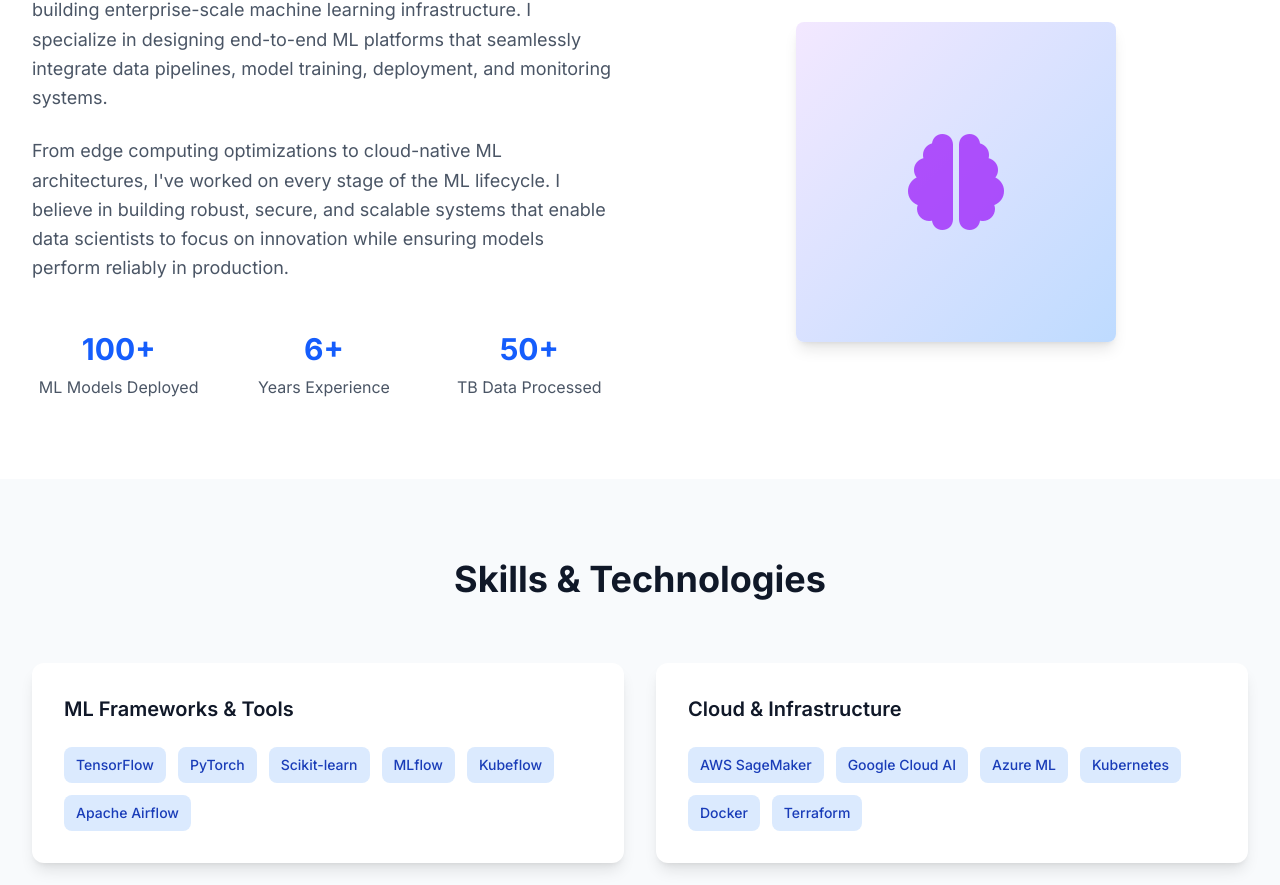
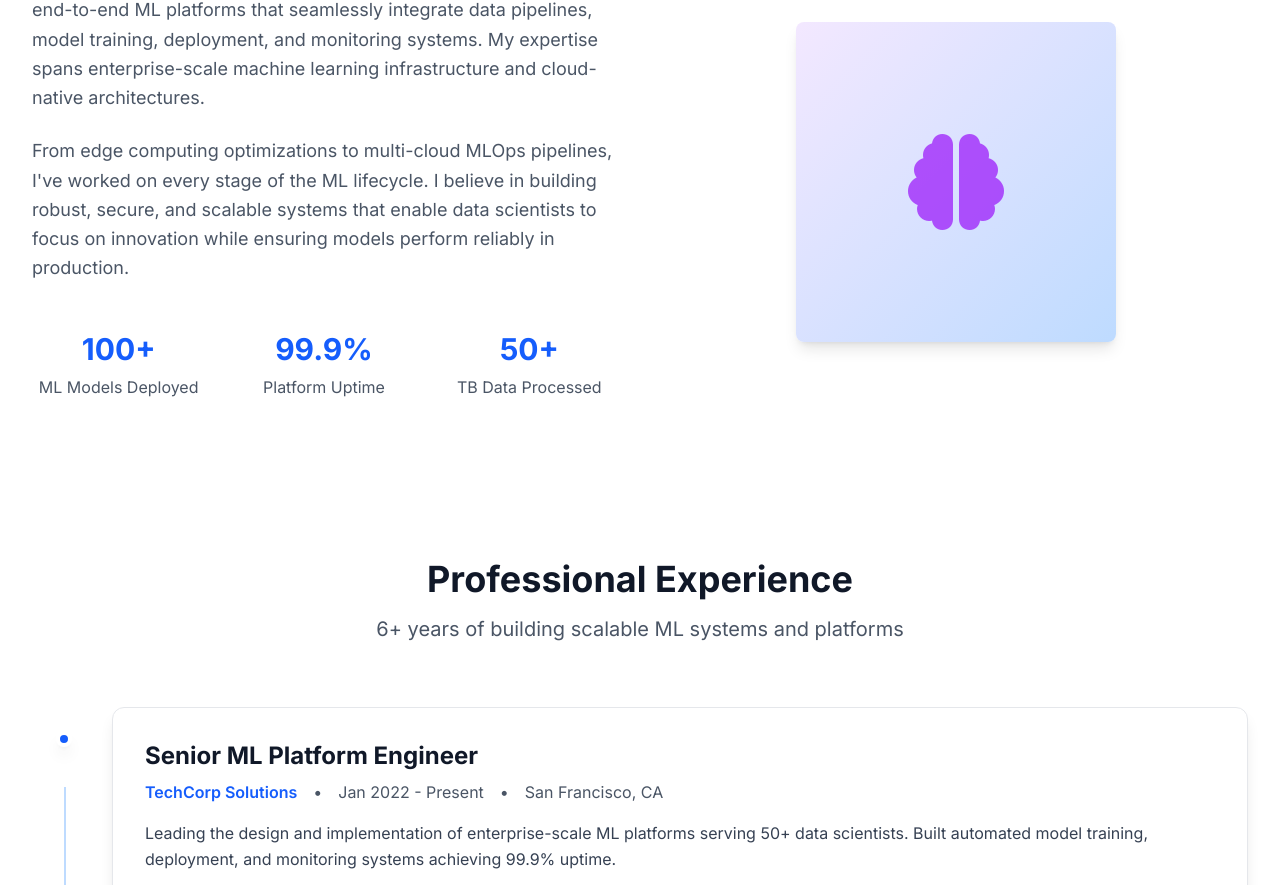
Before and after one commit to Atul-Anand-Jha/atul-anand.github.io, a Next.js app: page / in a window 1280 px wide. Shown: the part 1018-1903 px from the top of the page. Built offline with nearby package versions, Linux system fonts and the light colour scheme.

Commit message:
Add Experience section with mathematical experience calculation

```diff
--- a/src/app/page.tsx
+++ b/src/app/page.tsx
@@ -1,5 +1,6 @@
 import Hero from '@/components/Hero'
 import About from '@/components/About'
+import Experience from '@/components/Experience'
 import Skills from '@/components/Skills'
 import Projects from '@/components/Projects'
 import Contact from '@/components/Contact'
@@ -9,6 +10,7 @@ export default function Home() {
     <main>
       <Hero />
       <About />
+      <Experience />
       <Skills />
       <Projects />
       <Contact />
--- a/src/components/About.tsx
+++ b/src/components/About.tsx
@@ -9,12 +9,12 @@ export default function About() {
         <div className="grid grid-cols-1 lg:grid-cols-2 gap-12 items-center">
           <div className="space-y-6">
             <p className="text-lg text-gray-600 leading-relaxed">
-              I&apos;m a passionate ML Platform Engineer with 6 years of experience building enterprise-scale
-              machine learning infrastructure. I specialize in designing end-to-end ML platforms that
+              I&apos;m a passionate ML Platform Engineer specializing in designing end-to-end ML platforms that
               seamlessly integrate data pipelines, model training, deployment, and monitoring systems.
+              My expertise spans enterprise-scale machine learning infrastructure and cloud-native architectures.
             </p>
             <p className="text-lg text-gray-600 leading-relaxed">
-              From edge computing optimizations to cloud-native ML architectures, I&apos;ve worked on every
+              From edge computing optimizations to multi-cloud MLOps pipelines, I&apos;ve worked on every
               stage of the ML lifecycle. I believe in building robust, secure, and scalable systems
               that enable data scientists to focus on innovation while ensuring models perform reliably in production.
             </p>
@@ -25,8 +25,8 @@ export default function About() {
                 <p className="text-gray-600 mt-2">ML Models Deployed</p>
               </div>
               <div className="text-center">
-                <h3 className="text-3xl font-bold text-blue-600">6+</h3>
-                <p className="text-gray-600 mt-2">Years Experience</p>
+                <h3 className="text-3xl font-bold text-blue-600">99.9%</h3>
+                <p className="text-gray-600 mt-2">Platform Uptime</p>
               </div>
               <div className="text-center">
                 <h3 className="text-3xl font-bold text-blue-600">50+</h3>
--- /dev/null
+++ b/src/components/Experience.tsx
@@ -0,0 +1,175 @@
+'use client'
+
+export default function Experience() {
+  // Calculate experience from January 1, 2019 to current date
+  const getExperience = () => {
+    const startDate = new Date('2019-01-01')
+    const currentDate = new Date()
+
+    // Calculate total days
+    const totalDays = Math.floor((currentDate.getTime() - startDate.getTime()) / (1000 * 60 * 60 * 24))
+
+    // Calculate years and remaining days
+    const years = Math.floor(totalDays / 365.25) // Using 365.25 to account for leap years
+    const remainingDays = totalDays - (years * 365.25)
+
+    // If remaining days are within ±30 days of a full year, show exact years
+    // Otherwise show n+ years
+    if (Math.abs(remainingDays) <= 30) {
+      return `${years} years`
+    } else {
+      return `${years}+ years`
+    }
+  }
+
+  const experiences = [
+    {
+      id: 1,
+      company: "TechCorp Solutions",
+      position: "Senior ML Platform Engineer",
+      duration: "Jan 2022 - Present",
+      location: "San Francisco, CA",
+      description: "Leading the design and implementation of enterprise-scale ML platforms serving 50+ data scientists. Built automated model training, deployment, and monitoring systems achieving 99.9% uptime.",
+      achievements: [
+        "Designed and deployed ML platform handling 1000+ models in production",
+        "Reduced model deployment time by 75% through automated CI/CD pipelines",
+        "Implemented real-time monitoring system reducing model drift detection time by 90%",
+        "Led team of 8 engineers across ML infrastructure and DevOps"
+      ],
+      technologies: ["Kubernetes", "MLflow", "Apache Airflow", "AWS SageMaker", "Terraform"]
+    },
+    {
+      id: 2,
+      company: "DataFlow Industries",
+      position: "ML Platform Engineer",
+      duration: "Jun 2020 - Dec 2021",
+      location: "Austin, TX",
+      description: "Developed and maintained ML infrastructure for real-time recommendation systems and fraud detection models. Focused on scalability, performance optimization, and system reliability.",
+      achievements: [
+        "Built real-time recommendation engine handling 1M+ requests per minute",
+        "Implemented fraud detection system processing 10M+ daily transactions",
+        "Optimized model serving infrastructure reducing latency by 60%",
+        "Established MLOps best practices and monitoring standards"
+      ],
+      technologies: ["Apache Kafka", "Redis", "TensorFlow", "Docker", "Python", "Go"]
+    },
+    {
+      id: 3,
+      company: "StartupAI Inc.",
+      position: "ML Engineer",
+      duration: "Jan 2019 - May 2020",
+      location: "Remote",
+      description: "Worked on end-to-end ML projects from data preprocessing to model deployment. Collaborated with cross-functional teams to deliver AI-powered solutions for various business domains.",
+      achievements: [
+        "Developed computer vision models for automated quality inspection",
+        "Built NLP pipeline for customer sentiment analysis",
+        "Created edge AI framework reducing model size by 90%",
+        "Implemented A/B testing framework for ML model evaluation"
+      ],
+      technologies: ["PyTorch", "scikit-learn", "Apache Spark", "TensorFlow Lite", "ONNX"]
+    }
+  ]
+
+  return (
+    <section id="experience" className="py-20 bg-white">
+      <div className="max-w-7xl mx-auto px-4 sm:px-6 lg:px-8">
+        <div className="text-center mb-16">
+          <h2 className="text-3xl sm:text-4xl font-bold text-gray-900 mb-4">
+            Professional Experience
+          </h2>
+          <p className="text-xl text-gray-600">
+            {getExperience()} of building scalable ML systems and platforms
+          </p>
+        </div>
+
+        <div className="space-y-12">
+          {experiences.map((exp, index) => (
+            <div key={exp.id} className="relative">
+              {/* Timeline line */}
+              {index !== experiences.length - 1 && (
+                <div className="absolute left-8 top-20 w-0.5 h-full bg-blue-200"></div>
+              )}
+
+              {/* Timeline dot */}
+              <div className="absolute left-6 top-6 w-4 h-4 bg-blue-600 rounded-full border-4 border-white shadow-lg"></div>
+
+              {/* Content */}
+              <div className="ml-20">
+                <div className="bg-white border border-gray-200 rounded-xl p-8 shadow-lg hover:shadow-xl transition-shadow">
+                  <div className="flex flex-col lg:flex-row lg:items-start lg:justify-between mb-4">
+                    <div>
+                      <h3 className="text-2xl font-bold text-gray-900 mb-2">
+                        {exp.position}
+                      </h3>
+                      <div className="flex flex-col sm:flex-row sm:items-center gap-2 sm:gap-4 text-gray-600">
+                        <span className="font-semibold text-blue-600">{exp.company}</span>
+                        <span className="hidden sm:block">•</span>
+                        <span>{exp.duration}</span>
+                        <span className="hidden sm:block">•</span>
+                        <span>{exp.location}</span>
+                      </div>
+                    </div>
+                  </div>
+
+                  <p className="text-gray-700 mb-6 leading-relaxed">
+                    {exp.description}
+                  </p>
+
+                  <div className="mb-6">
+                    <h4 className="text-lg font-semibold text-gray-900 mb-3">
+                      Key Achievements
+                    </h4>
+                    <ul className="space-y-2">
+                      {exp.achievements.map((achievement, idx) => (
+                        <li key={idx} className="flex items-start">
+                          <i className="fas fa-check-circle text-green-500 mr-3 mt-1 flex-shrink-0"></i>
+                          <span className="text-gray-700">{achievement}</span>
+                        </li>
+                      ))}
+                    </ul>
+                  </div>
+
+                  <div>
+                    <h4 className="text-lg font-semibold text-gray-900 mb-3">
+                      Technologies Used
+                    </h4>
+                    <div className="flex flex-wrap gap-2">
+                      {exp.technologies.map((tech, idx) => (
+                        <span
+                          key={idx}
+                          className="bg-blue-100 text-blue-800 px-3 py-1 rounded-lg text-sm font-medium hover:bg-blue-200 transition-colors"
+                        >
+                          {tech}
+                        </span>
+                      ))}
+                    </div>
+                  </div>
+                </div>
+              </div>
+            </div>
+          ))}
+        </div>
+
+        {/* Summary Stats */}
+        <div className="mt-16 bg-gradient-to-r from-blue-50 to-indigo-50 rounded-xl p-8">
+          <div className="grid grid-cols-1 md:grid-cols-3 gap-8 text-center">
+            <div>
+              <h3 className="text-3xl font-bold text-blue-600 mb-2">
+                {getExperience()}
+              </h3>
+              <p className="text-gray-600">Total Experience</p>
+            </div>
+            <div>
+              <h3 className="text-3xl font-bold text-blue-600 mb-2">3</h3>
+              <p className="text-gray-600">Companies Worked</p>
+            </div>
+            <div>
+              <h3 className="text-3xl font-bold text-blue-600 mb-2">50+</h3>
+              <p className="text-gray-600">Team Members Led</p>
+            </div>
+          </div>
+        </div>
+      </div>
+    </section>
+  )
+}
--- a/src/components/Navbar.tsx
+++ b/src/components/Navbar.tsx
@@ -23,6 +23,9 @@ export default function Navbar() {
               </Link>
               <Link href="/#about" className="text-gray-900 hover:text-blue-600 px-3 py-2 text-sm font-medium transition-colors">
                 About
+              </Link>
+              <Link href="/#experience" className="text-gray-900 hover:text-blue-600 px-3 py-2 text-sm font-medium transition-colors">
+                Experience
               </Link>
               <Link href="/#skills" className="text-gray-900 hover:text-blue-600 px-3 py-2 text-sm font-medium transition-colors">
                 Skills
@@ -65,6 +68,9 @@ export default function Navbar() {
             <Link href="/#about" className="text-gray-900 hover:text-blue-600 block px-3 py-2 text-base font-medium">
               About
             </Link>
+            <Link href="/#experience" className="text-gray-900 hover:text-blue-600 block px-3 py-2 text-base font-medium">
+              Experience
+            </Link>
             <Link href="/#skills" className="text-gray-900 hover:text-blue-600 block px-3 py-2 text-base font-medium">
               Skills
             </Link>
```
